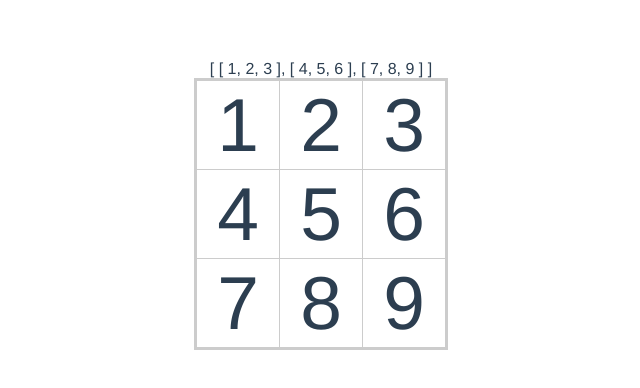
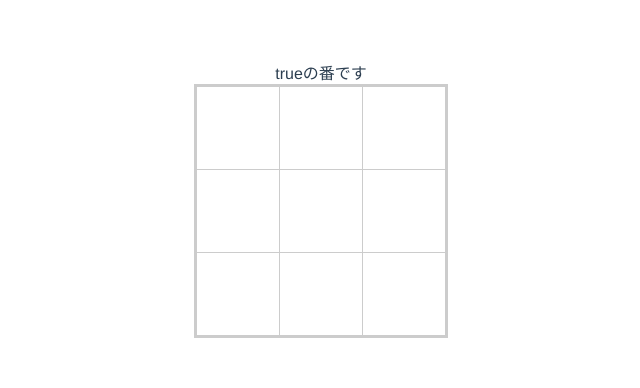
Before and after one commit to Hyaena-Bus/solo-project, a Vue app: page / in a window 1280 px wide. Shown: the top 388 px of the page, without its empty margins (319-959 px from the left). Built offline with nearby package versions, Linux system fonts and the light colour scheme.

Commit message:
ゲーム完成

```diff
--- a/package.json
+++ b/package.json
@@ -8,6 +8,7 @@
     "lint": "vue-cli-service lint"
   },
   "dependencies": {
+    "@vue/composition-api": "^1.0.0-rc.11",
     "core-js": "^3.6.5",
     "nodemon": "^2.0.7",
     "vue": "^2.6.11",
--- a/src/App.vue
+++ b/src/App.vue
@@ -1,45 +1,80 @@
 <template>
   <div id="app">
-    <div>{{states}}</div>
+    <div>{{state.text}}</div>
+    <div>{{`${state.playerId}の番です`}}</div>
       <table id="table">
         <tr>
-                <td>{{states[0][0]}}</td>
-                <td>{{states[0][1]}}</td>
-                <td>{{states[0][2]}}</td>
+            <td @click="clicked(0,0)">{{state.states[0][0]}}</td>
+            <td @click="clicked(0,1)">{{state.states[0][1]}}</td>
+            <td @click="clicked(0,2)">{{state.states[0][2]}}</td>
         </tr>
         <tr>
-                <td>{{states[1][0]}}</td>
-                <td>{{states[1][1]}}</td>
-                <td>{{states[1][2]}}</td>
+            <td @click="clicked(1,0)">{{state.states[1][0]}}</td>
+            <td @click="clicked(1,1)">{{state.states[1][1]}}</td>
+            <td @click="clicked(1,2)">{{state.states[1][2]}}</td>
         </tr>
         <tr>
-                <td>{{states[2][0]}}</td>
-                <td>{{states[2][1]}}</td>
-                <td>{{states[2][2]}}</td>
+            <td @click="clicked(2,0)">{{state.states[2][0]}}</td>
+            <td @click="clicked(2,1)">{{state.states[2][1]}}</td>
+            <td @click="clicked(2,2)">{{state.states[2][2]}}</td>
         </tr>
       </table>
   </div>
 </template>
 
 <script>
+import { defineComponent, reactive } from '@vue/composition-api'
 
+export default defineComponent({
+  setup() {
+    const state = reactive({
+      states: [
+        ["","",""],
+        ["","",""],
+        ["","",""],
+      ],
+      playerId: true,
+      text: "",
+    });
 
-export default {
-  name: 'App',
-  data() {
+    const clicked = (row,column)=>{
+      if(state.states[row][column]){
+        console.log("そこには置けないよ")
+      }else{
+        state.playerId ? state.states[row][column]="○" : state.states[row][column]="×"
+        state.playerId = !state.playerId
+        if(winChecker()) state.text=`${!state.playerId}の勝ち！`
+      }
+    }
+
+    const winChecker = ()=>{
+      return rowChecker() || columnChecker() || diagonalChecker()
+    }
+
+    const rowChecker = ()=>{
+      return (state.states[0][0] !== "" && state.states[0][0]===state.states[0][1] && state.states[0][1]===state.states[0][2])
+              || (state.states[1][0] !== "" && state.states[1][0]===state.states[1][1] && state.states[1][1]===state.states[1][2])
+              || (state.states[2][0] !== "" && state.states[2][0]===state.states[2][1] && state.states[2][1]===state.states[2][2])
+    }
+
+    const columnChecker = ()=>{
+      return (state.states[0][0] !== "" && state.states[0][0]===state.states[1][0] && state.states[1][0]===state.states[2][0])
+              || (state.states[0][1] !== "" && state.states[0][1]===state.states[1][1] && state.states[1][1]===state.states[2][1])
+              || ((state.states[0][2] !== "" && state.states[0][2]===state.states[1][2] && state.states[1][2]===state.states[2][2]))
+    }
+
+    const diagonalChecker = ()=>{
+      return (state.states[0][0] !== "" && state.states[0][0]===state.states[1][1] && state.states[1][1]===state.states[2][2])
+              || (state.states[0][2] !== "" && state.states[0][2]===state.states[1][1] && state.states[1][1]===state.states[2][0])
+    }
+
     return {
-      states: [
-        [1,2,3],
-        [4,5,6],
-        [7,8,9],
-      ],
-      playerId: 1,
+      state,
+      clicked,
     };
   },
-  components: {
+});
 
-  }
-}
 </script>
 
 <style>
--- a/src/main.js
+++ b/src/main.js
@@ -1,6 +1,9 @@
 import Vue from 'vue'
 import App from './App.vue'
 import store from "./store"
+import VueCompositionApi from '@vue/composition-api';
+
+Vue.use(VueCompositionApi);
 
 Vue.config.productionTip = false
 
```
Also changed, not shown: 1 other file (tests, documents, lock files or other folders). Lines whose indentation alone changed are shown as unchanged.
